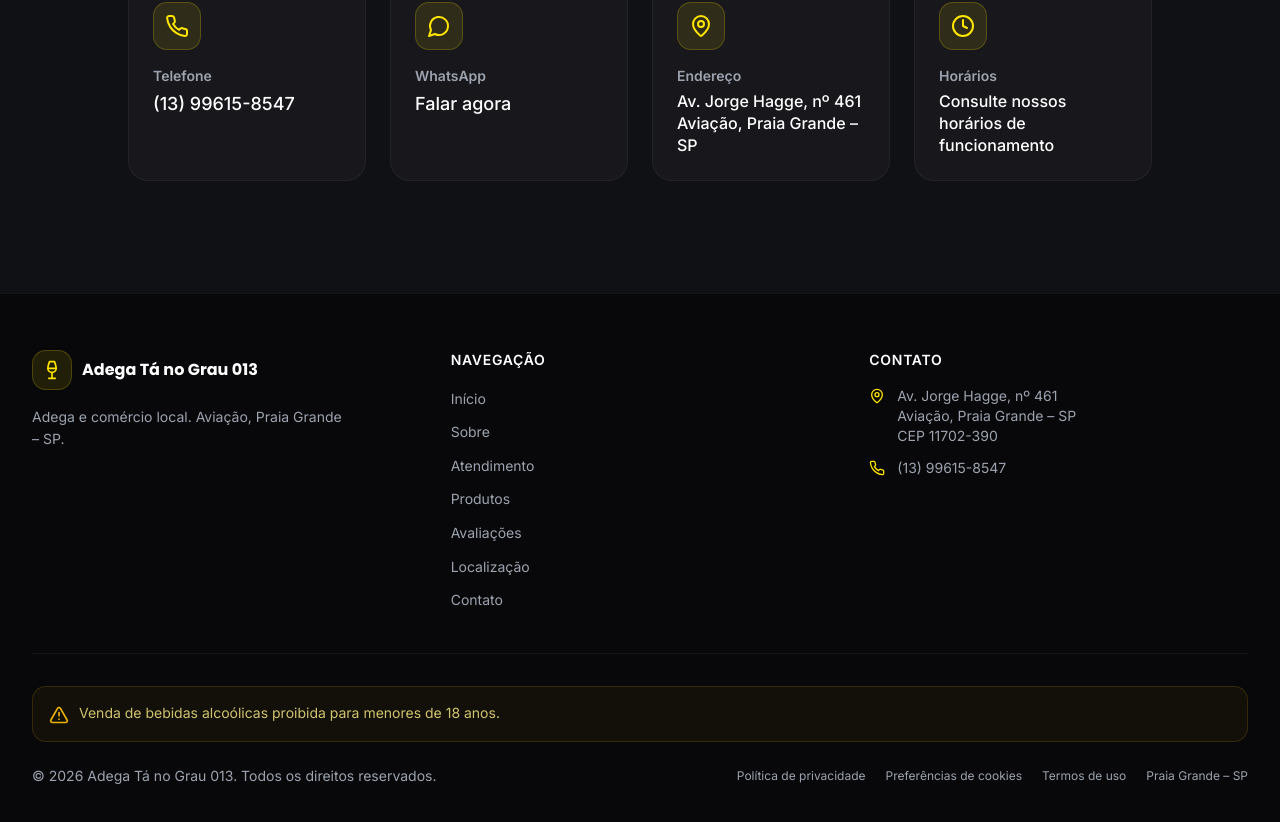
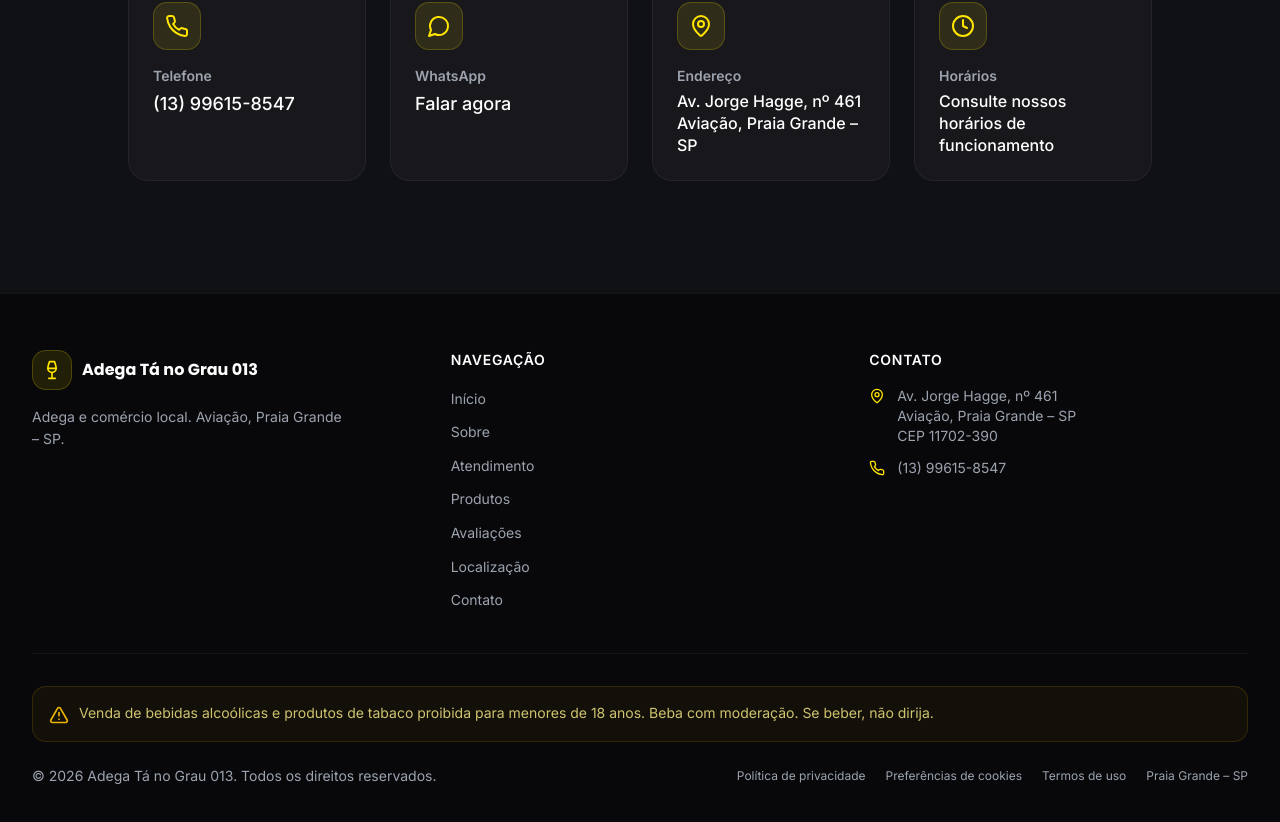
Before and after one commit to kadudevv/adega-ta-no-grau-013, a React (Vite) app: page / in a window 1280 px wide. Shown: the part 5164-5986 px from the top of the page. Built offline with nearby package versions, Linux system fonts and the light colour scheme.

Commit message:
content: reforçar aviso etário e consumo responsável

```diff
--- a/src/data/company.ts
+++ b/src/data/company.ts
@@ -65,7 +65,7 @@ export const companyData = {
     'Ambiente acolhedor e inclusivo',
   ],
 
-  legalNotice: 'Venda de bebidas alcoólicas proibida para menores de 18 anos.',
+  legalNotice: 'Venda de bebidas alcoólicas e produtos de tabaco proibida para menores de 18 anos. Beba com moderação. Se beber, não dirija.',
 
   navLinks: [
     { label: 'Início', href: '#inicio' },
```
